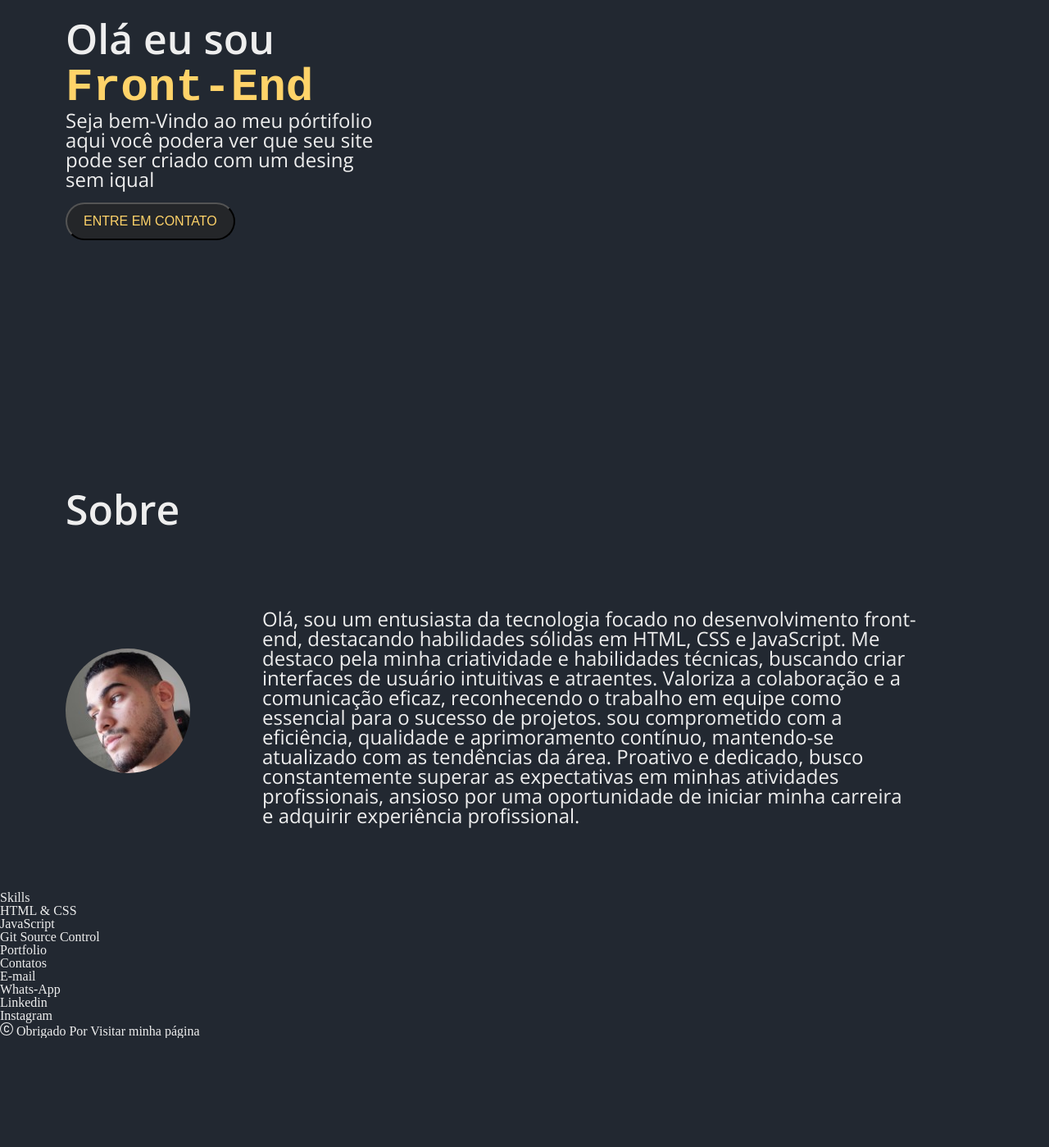
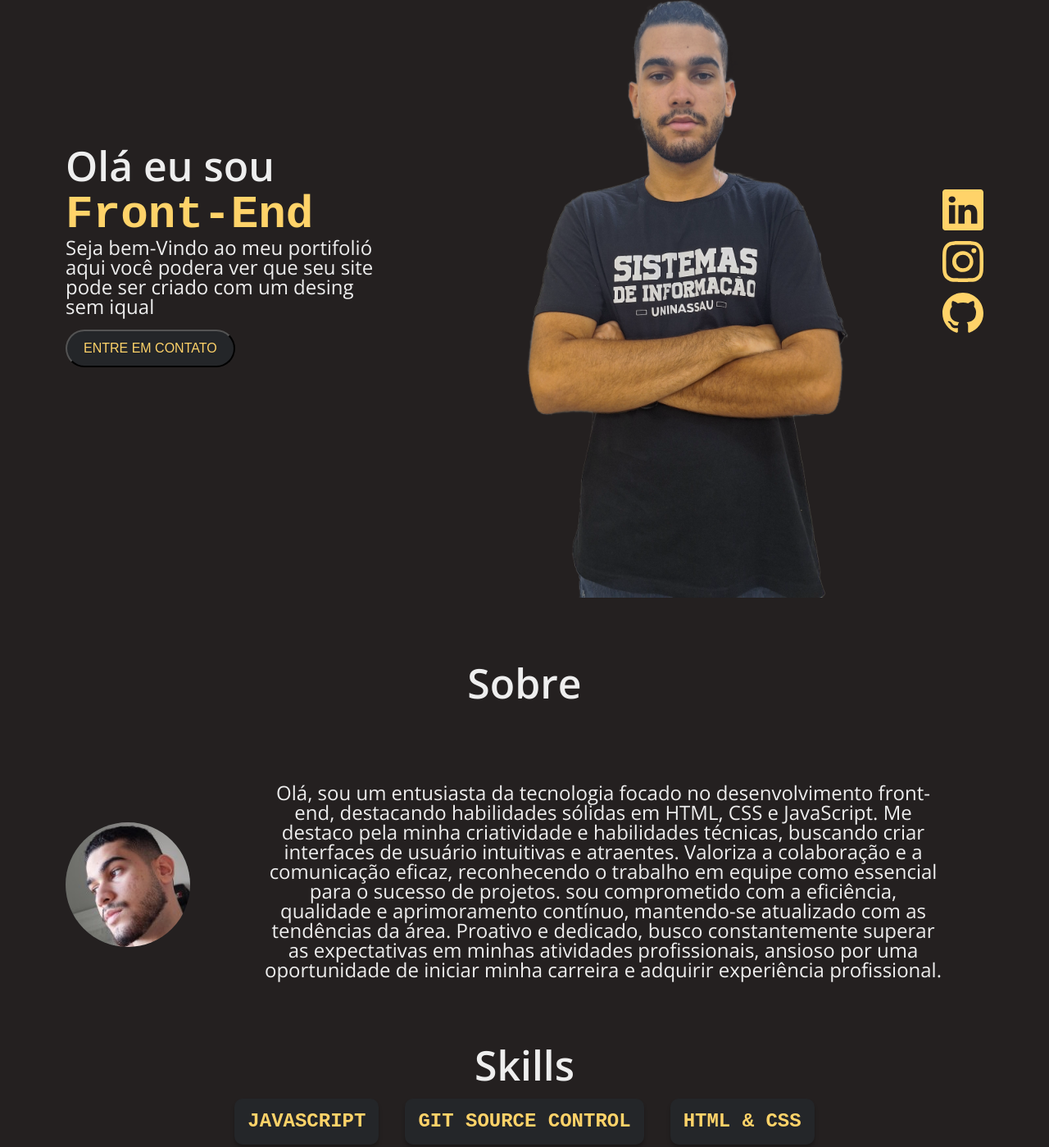
Before and after one commit to FelpsSantosx/Portfolio, a website: page index.html in a window 1280 px wide. Shown: the part 153-1552 px from the top of the page at 82% size. Before the commit the page ends 1419 px from the top, so only its background shows below. Drawn offline with nearby package versions, Linux system fonts and the light colour scheme; a web font is replaced by a local one.

Commit message:
Commit Page Style

```diff
--- a/index.html
+++ b/index.html
@@ -27,10 +27,22 @@
             <div class="first__page">
                 <h1 id="homePage__titulo">Olá eu sou<span id="homePage__titulo__span"> Desenvolvedor</span></h1>
                 <h2 class="homePage__Texto"></h2>
-                <p class="homePage__paragrafo">Seja bem-Vindo ao meu pórtifolio aqui você podera ver que seu site pode
+                <p class="homePage__paragrafo">Seja bem-Vindo ao meu portifolió aqui você podera ver que seu site pode
                     ser criado com um desing sem iqual</p>
                 <button class="btn">Entre em contato</button>
             </div>
+            <img src="assents/20240227_175713.jpg.png" alt="">
+            <ul class="lista_icones">
+                <li class="icones"><a class="link_icone" href=""><svg xmlns="http://www.w3.org/2000/svg" width="50" height="60" fill="currentColor" class="bi bi-linkedin" viewBox="0 0 16 16">
+                    <path d="M0 1.146C0 .513.526 0 1.175 0h13.65C15.474 0 16 .513 16 1.146v13.708c0 .633-.526 1.146-1.175 1.146H1.175C.526 16 0 15.487 0 14.854zm4.943 12.248V6.169H2.542v7.225zm-1.2-8.212c.837 0 1.358-.554 1.358-1.248-.015-.709-.52-1.248-1.342-1.248S2.4 3.226 2.4 3.934c0 .694.521 1.248 1.327 1.248zm4.908 8.212V9.359c0-.216.016-.432.08-.586.173-.431.568-.878 1.232-.878.869 0 1.216.662 1.216 1.634v3.865h2.401V9.25c0-2.22-1.184-3.252-2.764-3.252-1.274 0-1.845.7-2.165 1.193v.025h-.016l.016-.025V6.169h-2.4c.03.678 0 7.225 0 7.225z"/>
+                  </svg></a></li>
+                <li class="icones"><a class="link_icone" href=""><svg xmlns="http://www.w3.org/2000/svg" width="50" height="60" fill="currentColor" class="bi bi-instagram" viewBox="0 0 16 16">
+                    <path d="M8 0C5.829 0 5.556.01 4.703.048 3.85.088 3.269.222 2.76.42a3.9 3.9 0 0 0-1.417.923A3.9 3.9 0 0 0 .42 2.76C.222 3.268.087 3.85.048 4.7.01 5.555 0 5.827 0 8.001c0 2.172.01 2.444.048 3.297.04.852.174 1.433.372 1.942.205.526.478.972.923 1.417.444.445.89.719 1.416.923.51.198 1.09.333 1.942.372C5.555 15.99 5.827 16 8 16s2.444-.01 3.298-.048c.851-.04 1.434-.174 1.943-.372a3.9 3.9 0 0 0 1.416-.923c.445-.445.718-.891.923-1.417.197-.509.332-1.09.372-1.942C15.99 10.445 16 10.173 16 8s-.01-2.445-.048-3.299c-.04-.851-.175-1.433-.372-1.941a3.9 3.9 0 0 0-.923-1.417A3.9 3.9 0 0 0 13.24.42c-.51-.198-1.092-.333-1.943-.372C10.443.01 10.172 0 7.998 0zm-.717 1.442h.718c2.136 0 2.389.007 3.232.046.78.035 1.204.166 1.486.275.373.145.64.319.92.599s.453.546.598.92c.11.281.24.705.275 1.485.039.843.047 1.096.047 3.231s-.008 2.389-.047 3.232c-.035.78-.166 1.203-.275 1.485a2.5 2.5 0 0 1-.599.919c-.28.28-.546.453-.92.598-.28.11-.704.24-1.485.276-.843.038-1.096.047-3.232.047s-2.39-.009-3.233-.047c-.78-.036-1.203-.166-1.485-.276a2.5 2.5 0 0 1-.92-.598 2.5 2.5 0 0 1-.6-.92c-.109-.281-.24-.705-.275-1.485-.038-.843-.046-1.096-.046-3.233s.008-2.388.046-3.231c.036-.78.166-1.204.276-1.486.145-.373.319-.64.599-.92s.546-.453.92-.598c.282-.11.705-.24 1.485-.276.738-.034 1.024-.044 2.515-.045zm4.988 1.328a.96.96 0 1 0 0 1.92.96.96 0 0 0 0-1.92m-4.27 1.122a4.109 4.109 0 1 0 0 8.217 4.109 4.109 0 0 0 0-8.217m0 1.441a2.667 2.667 0 1 1 0 5.334 2.667 2.667 0 0 1 0-5.334"/>
+                  </svg></a></li>
+                <li class="icones"><a class="link_icone" href=""><svg xmlns="http://www.w3.org/2000/svg" width="50" height="60" fill="currentColor" class="bi bi-github" viewBox="0 0 16 16">
+                    <path d="M8 0C3.58 0 0 3.58 0 8c0 3.54 2.29 6.53 5.47 7.59.4.07.55-.17.55-.38 0-.19-.01-.82-.01-1.49-2.01.37-2.53-.49-2.69-.94-.09-.23-.48-.94-.82-1.13-.28-.15-.68-.52-.01-.53.63-.01 1.08.58 1.23.82.72 1.21 1.87.87 2.33.66.07-.52.28-.87.51-1.07-1.78-.2-3.64-.89-3.64-3.95 0-.87.31-1.59.82-2.15-.08-.2-.36-1.02.08-2.12 0 0 .67-.21 2.2.82.64-.18 1.32-.27 2-.27s1.36.09 2 .27c1.53-1.04 2.2-.82 2.2-.82.44 1.1.16 1.92.08 2.12.51.56.82 1.27.82 2.15 0 3.07-1.87 3.75-3.65 3.95.29.25.54.73.54 1.48 0 1.07-.01 1.93-.01 2.2 0 .21.15.46.55.38A8.01 8.01 0 0 0 16 8c0-4.42-3.58-8-8-8"/>
+                  </svg></a></li>
+            </ul>
         </section>
 
         <section id="section_II">
@@ -53,12 +65,12 @@
         </section>
 
         <section>
-            <div>
-                <h2>Skills</h2>
-                <ul>
-                    <li>HTML & CSS</li>
-                    <li>JavaScript</li>
-                    <li>Git Source Control</li>
+            <div class="topico_card">
+                <h2 class="titulo__Skills">Skills</h2>
+                <ul class="card_lista">
+                    <li class="card">JavaScript</li>
+                    <li class="card">Git Source Control</li>
+                    <li class="card">HTML & CSS</li>
                 </ul>
             </div>
         </section>
--- a/style.css
+++ b/style.css
@@ -2,7 +2,7 @@
 
 :root {
     --color-font: #EEEEEE;
-    --color-blackGrey: #222831;
+    --color-blackGrey: #242020;
     --color-black: #242629;
     --color-Gold: #FFD369;
     --color-hover: #EDEDED;
@@ -23,7 +23,7 @@ body {
 .cabeçalho {
     display: flex;
     flex-direction: column;
-    margin: 2rem 0;
+    padding: 1.3rem 0 ;
 }
 
 
@@ -37,10 +37,19 @@ body {
 .cabeçalho__nav_link {
     font-family: var(--fonte-sans);
     font-weight: 300;
-    font-size: 2rem;
+    font-size: 1.5rem;
     color: var(--color-font);
     text-decoration: none;
+    text-transform: uppercase;
 }
+.lista_icone{ }
+
+.link_icone {
+    color: var(--color-Gold);
+
+}
+
+.icones{ }
 
 .homePage {
     display: flex;
@@ -49,11 +58,14 @@ body {
 
 #section_I {
     display: flex;
-    flex-direction: column;
-    margin: 5rem 50rem 13rem 5rem;
+    flex-direction: row;
+    align-items: center;
+    margin: 0 5rem;
 }
 
-.first__page { }
+.first__page {
+    padding-right: 5rem;
+}
 
 .btn {
     margin: 1rem 0;
@@ -105,6 +117,7 @@ body {
 .second__page{
     display: flex;
     flex-direction: column;
+    text-align: center;
     margin: 5rem;
 }
 
@@ -121,7 +134,7 @@ body {
 }
 
 .sobre__sobre{
-    padding: 0 5rem 0 15rem;
+    padding: 0 3rem 0 15rem;
     font-family: var(--fonte-sans);
     font-size: 1.5rem;
     font-weight: 400;
@@ -134,3 +147,32 @@ body {
     border-radius: 10rem;
     background-color: var(--color-black);
 }
+
+.titulo__Skills{
+    font-family: var(--fonte-sans);
+    font-weight: 600;
+    font-size: 3.12rem;
+}
+
+.card {
+    color: var(--color-Gold);
+    border-radius: 10px;
+    background: var(--color-black);
+    box-shadow: 0px 4px 4px 0px rgba(0, 0, 0, 0.25);
+    margin: 1rem;
+    padding: 1rem;
+    font-family: var(--font-kode);
+    font-size: 1.5rem;
+    font-weight: 700;
+    text-transform: uppercase;
+}
+
+.card_lista{
+    display: flex;
+    flex-wrap: wrap;
+    justify-content: center;
+}
+
+.topico_card {
+    text-align: center;
+}
```
Also changed, not shown: assents/20240227_175713.jpg.png (added).
